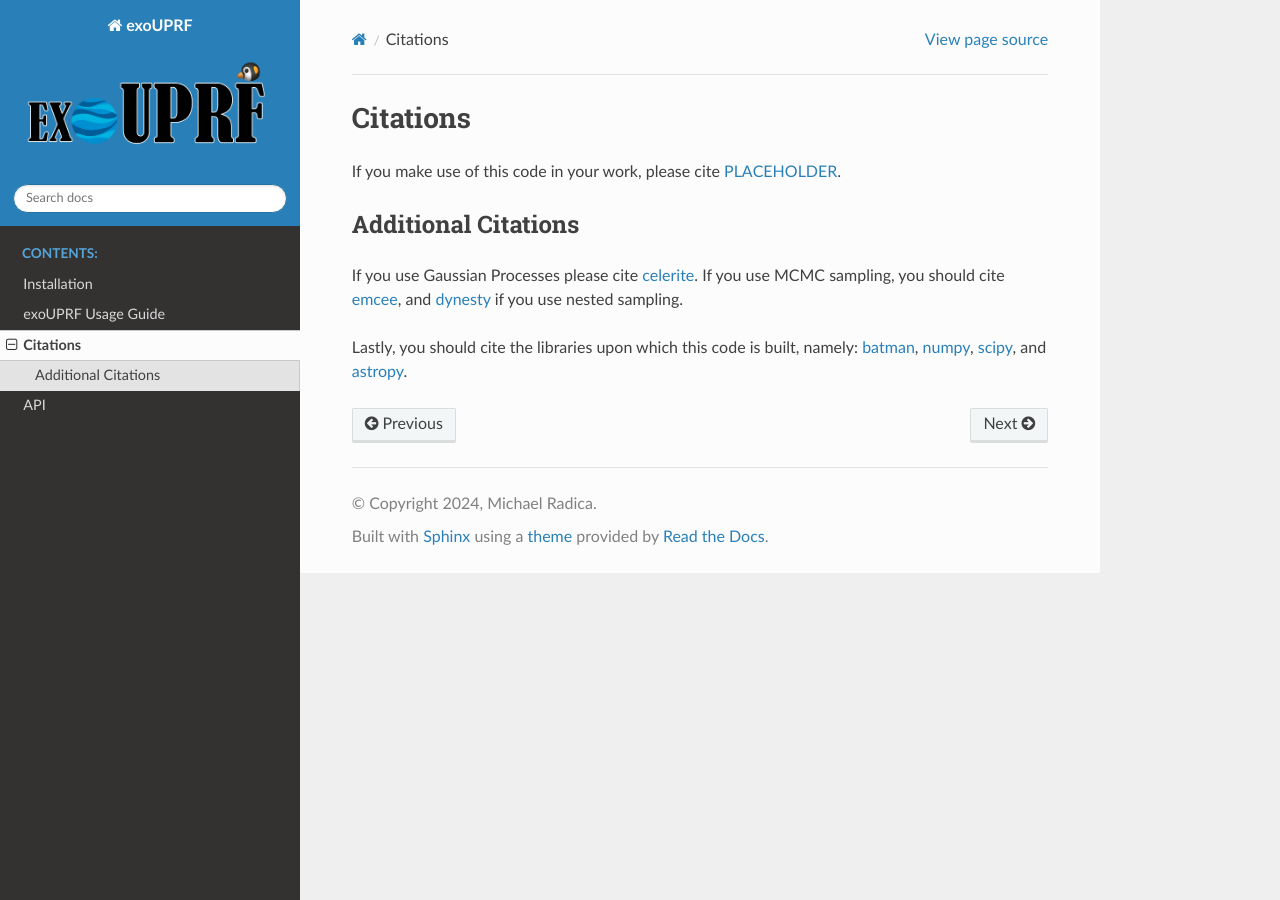
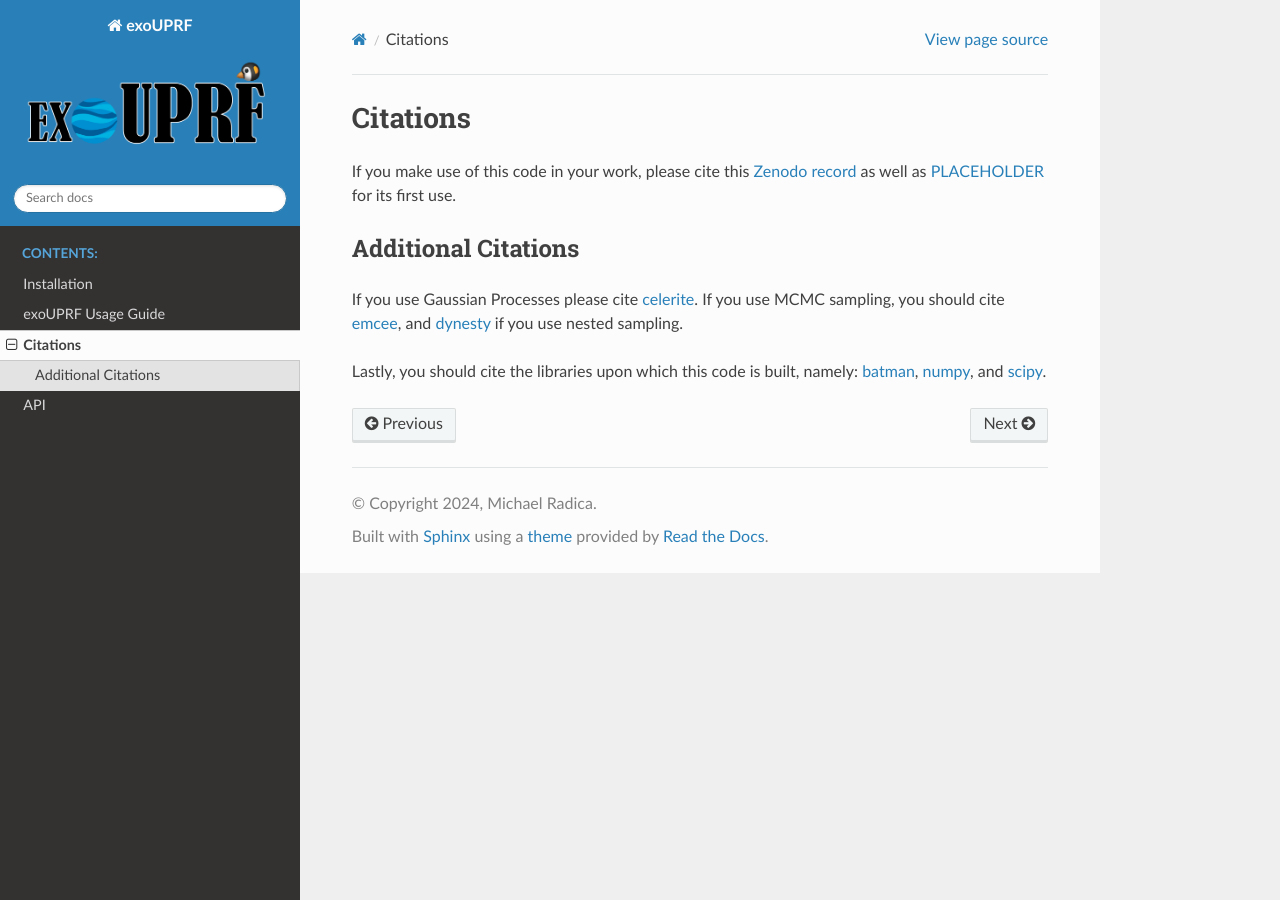
Before and after one commit to radicamc/exoUPRF, a Sphinx documentation site: the page built from docs/content/citations.rst, in a window 1280 px wide. Built offline with Sphinx 7.4.7 and the Read the Docs theme 2.0.0, drawn with Linux system fonts in a browser that asks for light colours; pages that are not in the unit, such as notebooks, are missing from menus.

Commit message:
Compatibility with exoTEDRF, citations

```diff
--- a/docs/content/citations.rst
+++ b/docs/content/citations.rst
@@ -1,7 +1,8 @@
 Citations
 ==========
 
-If you make use of this code in your work, please cite `PLACEHOLDER <xxx>`_.
+If you make use of this code in your work, please cite this `Zenodo record <https://zenodo.org/records/12628067>`_ as
+well as `PLACEHOLDER <https://zenodo.org/records/12628067>`_ for its first use.
 
 Additional Citations
 --------------------
@@ -11,6 +12,5 @@ and `dynesty <https://ui.adsabs.harvard.edu/abs/2020MNRAS.493.3132S/abstract>`_
 
 Lastly, you should cite the libraries upon which this code is built, namely:
 `batman <https://ui.adsabs.harvard.edu/abs/2015PASP..127.1161K/abstract>`_,
-`numpy <https://ui.adsabs.harvard.edu/abs/2020Natur.585..357H/abstract>`_,
-`scipy <https://ui.adsabs.harvard.edu/abs/2020NatMe..17..261V/abstract>`_, and
-`astropy <https://ui.adsabs.harvard.edu/abs/2013A%26A...558A..33A/abstract>`_.
+`numpy <https://ui.adsabs.harvard.edu/abs/2020Natur.585..357H/abstract>`_, and
+`scipy <https://ui.adsabs.harvard.edu/abs/2020NatMe..17..261V/abstract>`_.
```
Also changed, not shown: README.md (+5 -0 lines), 2 other files.
